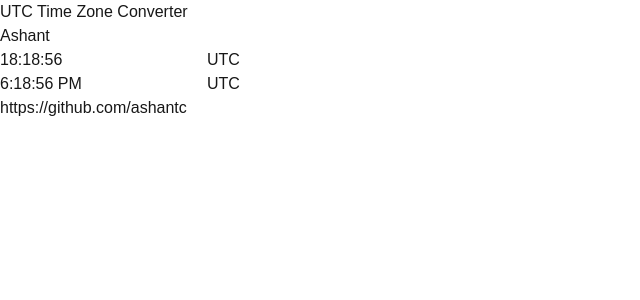
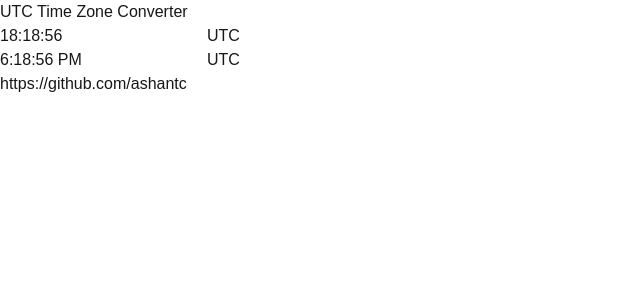
Before and after one commit to ashantchy/utc-time-converter, a Next.js app: page / in a window 1280 px wide. Shown: the top 300 px of the page, without its empty margins (0-640 px from the left). Built offline with nearby package versions, Linux system fonts and the light colour scheme.

Commit message:
removed extra line of code

```diff
--- a/src/components/Dashboard.tsx
+++ b/src/components/Dashboard.tsx
@@ -4,7 +4,6 @@ const Utc = () => {
   return (
     <div className="relative max-w-4xl mx-auto text-center max-h-full ">
         <h1 className="text-5xl text-blue-500 pt-52 font-light">UTC Time Zone Converter</h1>
-        <h2>Ashant</h2>
         <Time />
     </div>
   )
```
